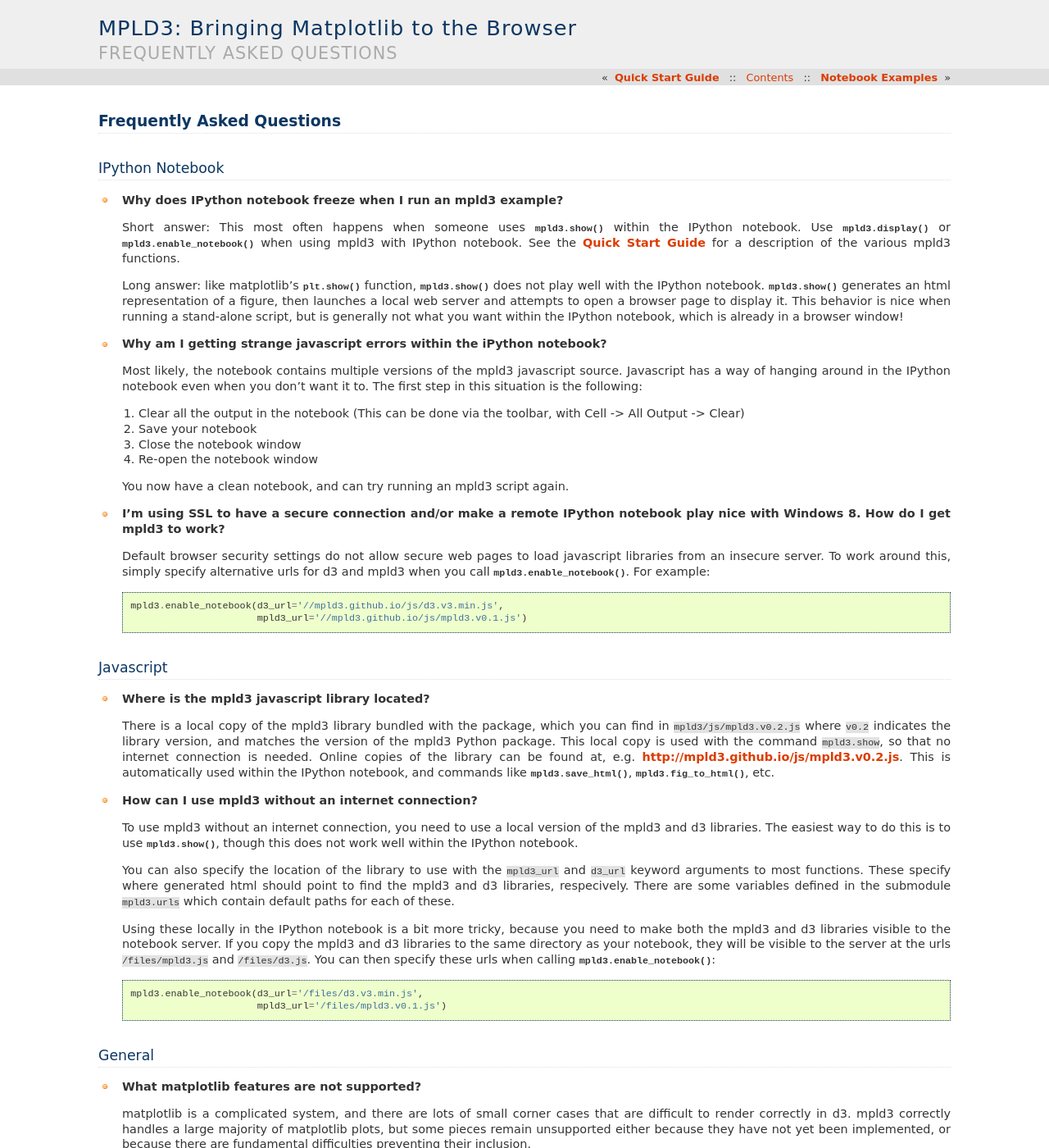
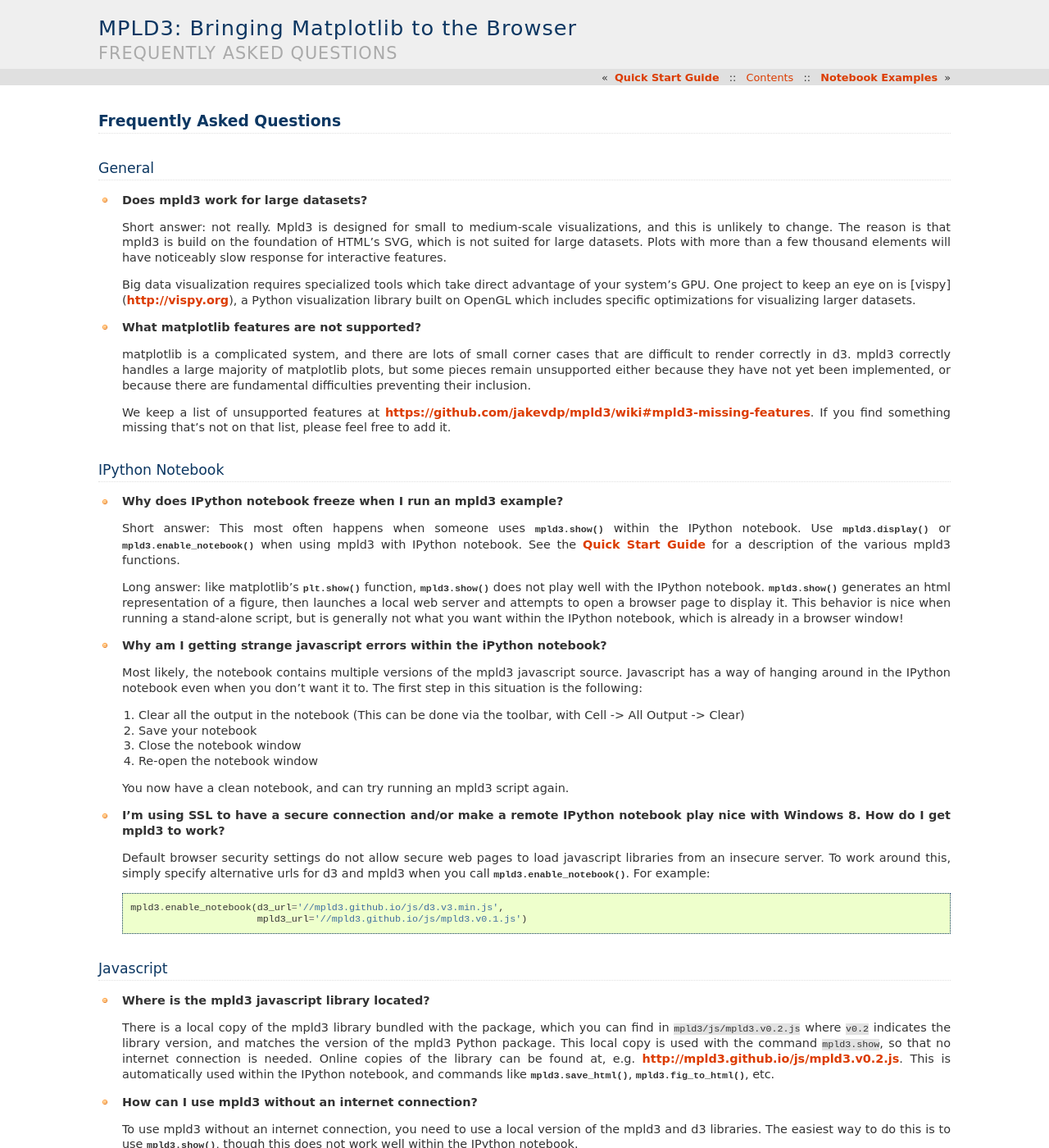
Before and after one commit to mpld3/mpld3, a Sphinx documentation site: the page built from doc/faq.rst, in a window 1280 px wide and 1400 px high. Shown: the whole window at 82% size. Built offline with Sphinx 7.4.7, drawn with Linux system fonts in a browser that asks for light colours; pages that are not in the unit, such as notebooks, are missing from menus; some of the changed text lies outside the part shown.

Commit message:
DOC: add big data question to FAQ

```diff
--- a/doc/faq.rst
+++ b/doc/faq.rst
@@ -2,6 +2,22 @@
 
 Frequently Asked Questions
 ==========================
+
+
+General
+-------
+
+- **Does mpld3 work for large datasets?**
+
+  Short answer: not really.  Mpld3 is designed for small to medium-scale visualizations, and this is unlikely to change. The reason is that mpld3 is build on the foundation of HTML's SVG, which is not suited for large datasets. Plots with more than a few thousand elements will have noticeably slow response for interactive features.
+
+  Big data visualization requires specialized tools which take direct advantage of your system's GPU. One project to keep an eye on is [vispy](http://vispy.org), a Python visualization library built on OpenGL which includes specific optimizations for visualizing larger datasets.
+
+- **What matplotlib features are not supported?**
+
+  matplotlib is a complicated system, and there are lots of small corner cases that are difficult to render correctly in d3. mpld3 correctly handles a large majority of matplotlib plots, but some pieces remain unsupported either because they have not yet been implemented, or because there are fundamental difficulties preventing their inclusion.
+
+  We keep a list of unsupported features at https://github.com/jakevdp/mpld3/wiki#mpld3-missing-features.  If you find something missing that's not on that list, please feel free to add it.
 
 IPython Notebook
 ----------------
```
Also changed, not shown: other parts of doc/faq.rst (+0 -10 lines).
